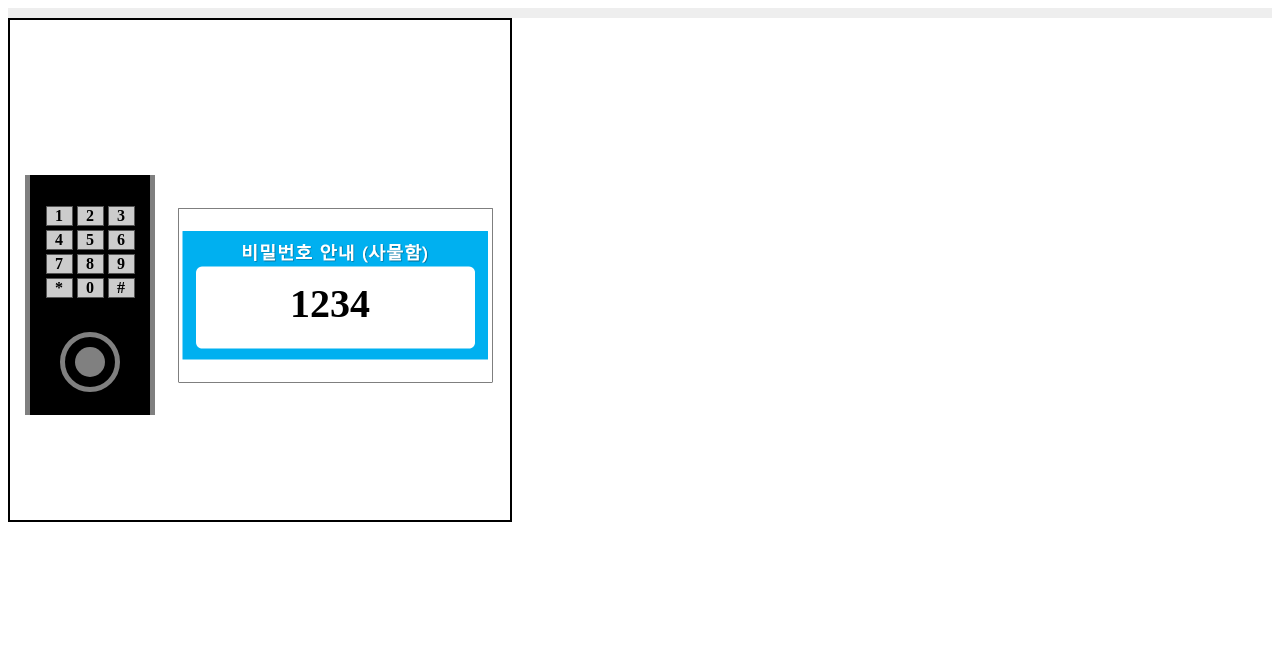
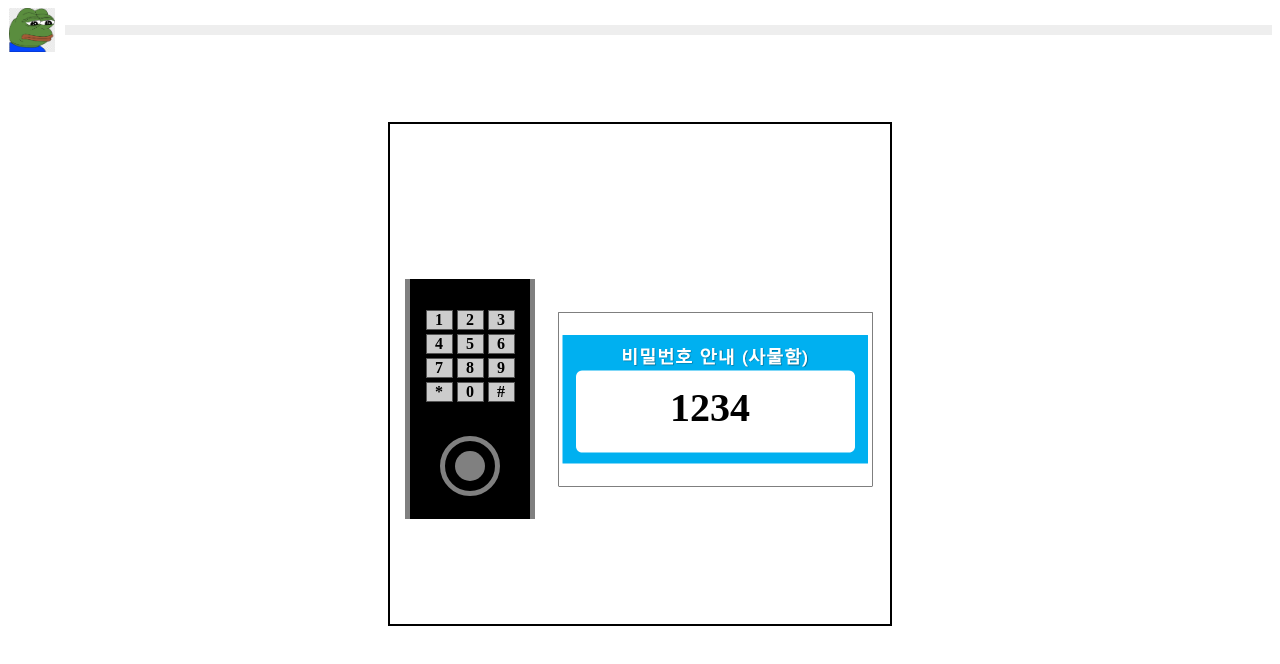
Before and after one commit to 98pej11/SSAvival, a React (Create React App) app in the folder frontend/: page /locker in a window 1280 px wide. Shown: the top 664 px of the page. Built offline with nearby package versions, Linux system fonts and the light colour scheme.

Commit message:
FEAT: 가운데 정렬 오류 수정, 폭탄 이미지 배치 테스트

```diff
--- a/frontend/src/components/game/LockerGame.jsx
+++ b/frontend/src/components/game/LockerGame.jsx
@@ -2,6 +2,8 @@ import styled from "styled-components";
 import { Box } from "@mui/material";
 import paperPassword from "../../assets/paper_password.png";
 import lockerBook from "../../assets/locker_book.png";
+import happyPepe from "../../assets/happy_pepe.png";
+import pepeSad from "../../assets/pepe_sad.png";
 import React, { useState, useEffect } from "react";
 
 export default function LockerGame(props) {
@@ -34,8 +36,18 @@ export default function LockerGame(props) {
     return () => clearInterval(intervalId);
   }, [timeLeft]);
 
+  const progress = 100 - timeLeft / timeLimit;
+
   return (
     <>
+      <Box
+        style={{
+          display: "flex",
+          alignItems: "center",
+          marginBottom: "20px",
+        }}
+      >
+        <img src={pepeSad} style={{ marginRight: "10px" }} />
         <Box
           style={{
             width: "100%",
@@ -46,12 +58,20 @@ export default function LockerGame(props) {
         >
           <Box
             style={{
-            width: `${100 - timeLeft / timeLimit}%`,
+              width: `${progress}%`,
               height: "10px",
               backgroundColor: "#eee",
             }}
           />
         </Box>
+      </Box>
+      <Box
+        style={{
+          width: "100%",
+          height: "50px",
+        }}
+      />
+      <LockerDoorContainer>
         <LockerDoor>
           {lockerOpen ? (
             <LockerInside>
@@ -83,9 +103,16 @@ export default function LockerGame(props) {
             </>
           )}
         </LockerDoor>
+      </LockerDoorContainer>
     </>
   );
 }
+
+const LockerDoorContainer = styled(Box)`
+  display: flex;
+  justify-content: center;
+  align-items: center;
+`;
 
 const LockerDoor = styled.div`
   width: 500px;
```
Lines whose indentation alone changed are shown as unchanged.
